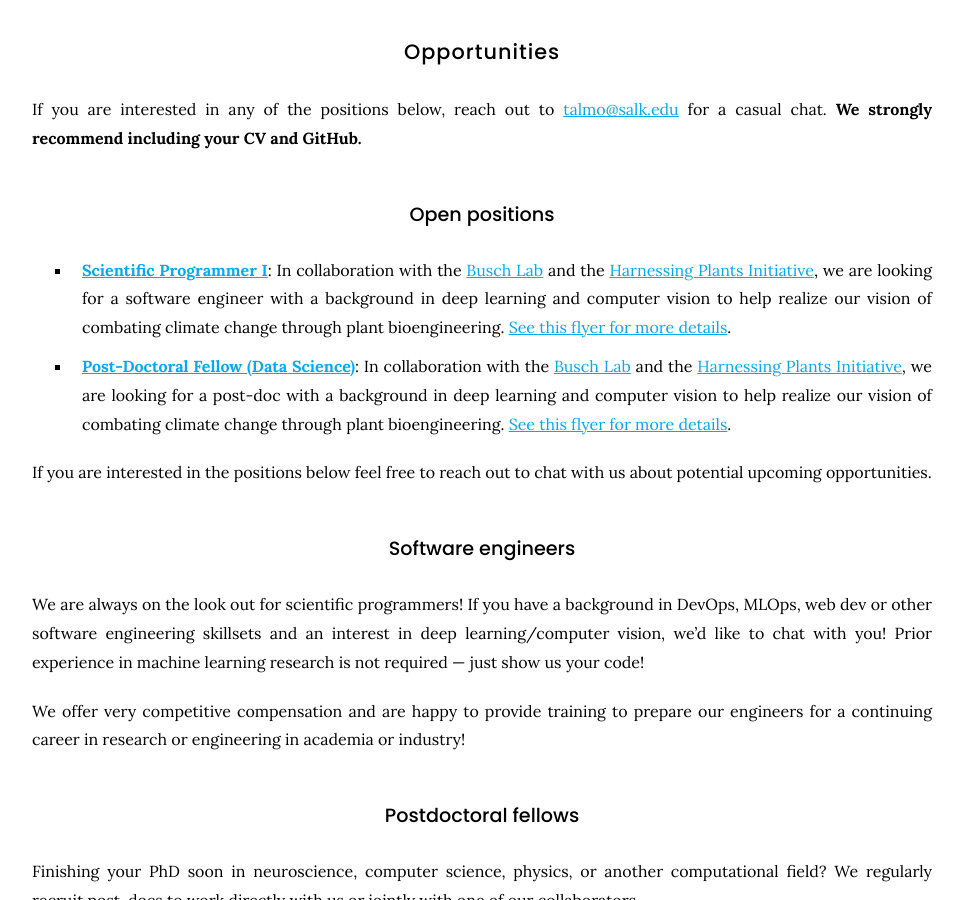
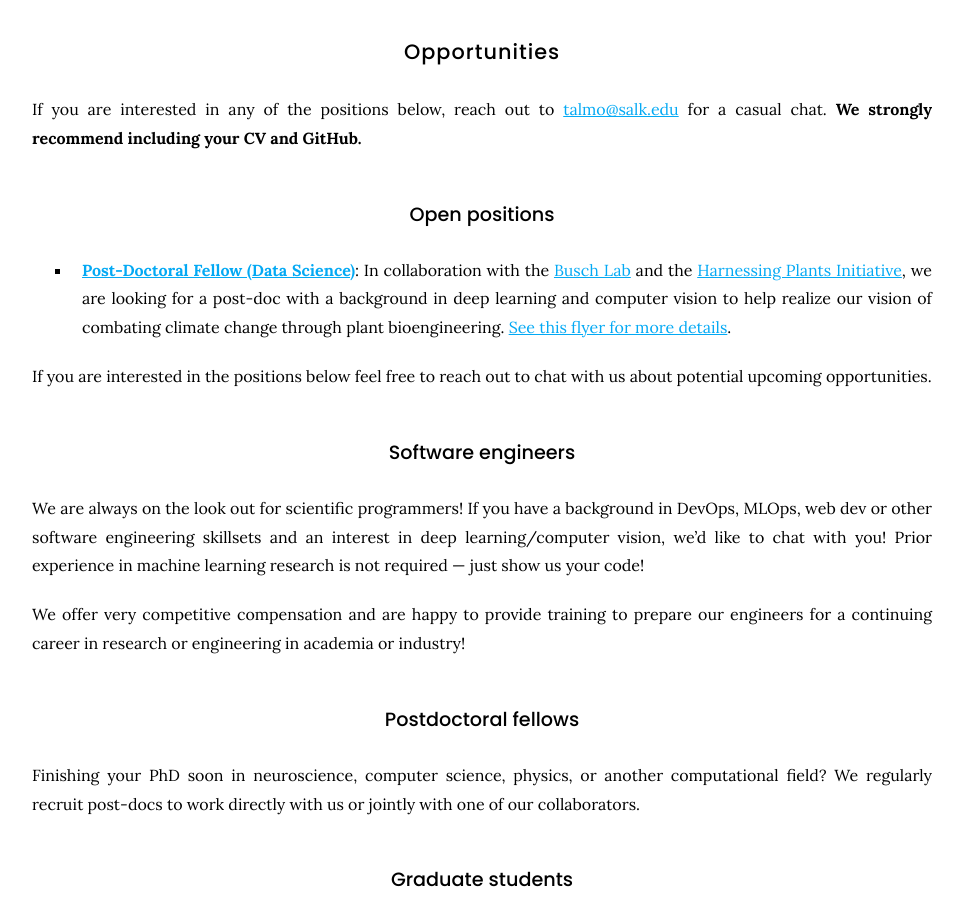
Before and after one commit to talmolab/lab-website, a Jekyll site: the page built from join/index.md, in a window 1280 px wide and 900 px high, scrolled down 2003 px. Shown: the whole window, without its empty margins (158-1122 px from the left). Built offline with Jekyll 4.4.1, drawn with Linux system fonts in a browser that asks for light colours; nearby versions of some CDN libraries.

Commit message:
Update recruitment page

```diff
--- a/join/index.md
+++ b/join/index.md
@@ -55,7 +55,6 @@ If you are interested in any of the positions below, reach out to [talmo@salk.ed
 
 ### Open positions
 
-- [**Scientific Programmer I**](https://recruiting2.ultipro.com/SAL1013SIBS/JobBoard/e9f055e1-a105-4f91-9a67-21aea61655fa/OpportunityDetail?opportunityId=a0b147a2-ec26-45a6-ae2b-a7e3c0f00809): In collaboration with the [Busch Lab](https://busch.salk.edu/) and the [Harnessing Plants Initiative](https://www.salk.edu/harnessing-plants-initiative/), we are looking for a software engineer with a background in deep learning and computer vision to help realize our vision of combating climate change through plant bioengineering. [See this flyer for more details](https://talmolab.org/f/RAPTR_HPI_Recruitment.pdf).
 - [**Post-Doctoral Fellow (Data Science)**](https://recruiting2.ultipro.com/SAL1013SIBS/JobBoard/6340e3d6-9512-4def-9fdf-68be001be337/OpportunityDetail?opportunityId=7340249b-5318-4aa6-a8ce-f91f8a06ec81): In collaboration with the [Busch Lab](https://busch.salk.edu/) and the [Harnessing Plants Initiative](https://www.salk.edu/harnessing-plants-initiative/), we are looking for a post-doc with a background in deep learning and computer vision to help realize our vision of combating climate change through plant bioengineering. [See this flyer for more details](https://talmolab.org/f/RAPTR_HPI_Recruitment.pdf).
 
 If you are interested in the positions below feel free to reach out to chat with us about potential upcoming opportunities.
```
